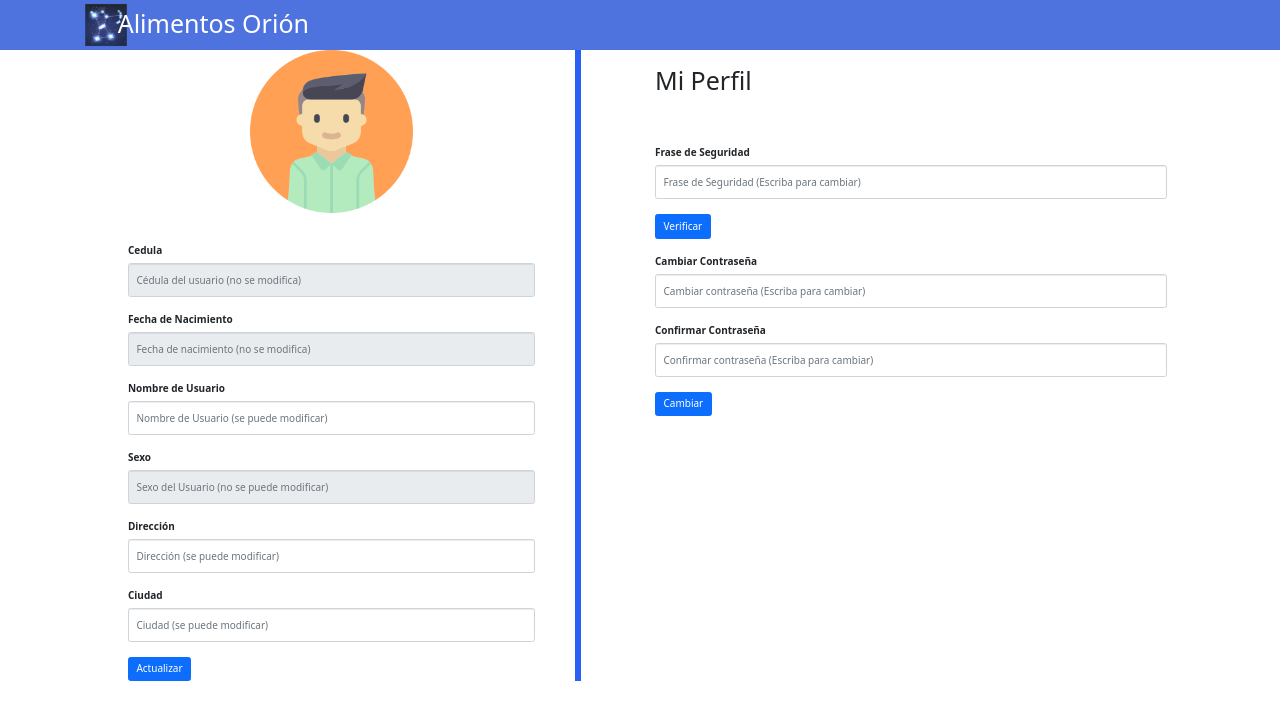
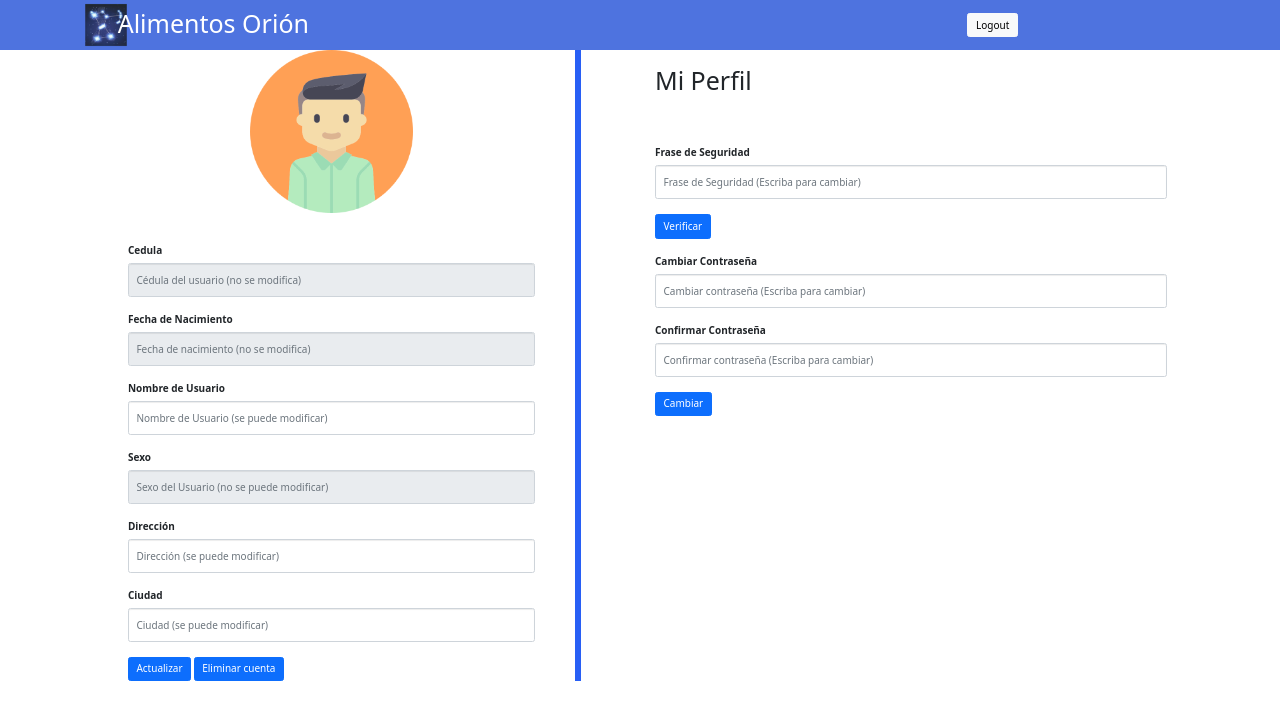
Before and after one commit to J4ngel/H4ckaton_2021, a Flask app: page /usuario in a window 1280 px wide. Shown: the top 720 px of the page. Run offline with Flask 2, Linux system fonts and the light colour scheme; a user stored in the database is signed in; some libraries are stand-ins or nearby versions.

Commit message:
Se agregaron los botones en perfil para poder desloguearse y eliminar sesión, se modificó el logout de la vista de dashboard y por ultimo se agregó la ruta de logout para el deslogueo

```diff
--- a/main.py
+++ b/main.py
@@ -79,10 +79,8 @@ def login():
 
                 if session['rol'] == 3:
                     return redirect('/login/dashboard')
-                elif session['rol'] == 2:
-                    return redirect('/empleado')
                 else:
-                    return redirect('/usuario')
+                    return redirect('/')
 
     if 'user' in session:
         if session['rol']==3:
@@ -93,6 +91,16 @@ def login():
             return redirect('/usuario')
     else:
         return render_template('login.html')
+
+@app.route('/logout', methods=['GET'])
+def logout():
+    if 'user' in session:
+        session.clear()
+        flash('Sesión cerrada exitosamente!')
+        return redirect('/login')
+    else:
+        flash("Primero debe iniciar sesion")
+        return redirect('/login')
 
 @app.route('/login/recuperar_usuario', methods=['POST'])
 def recuperar_usuario():
@@ -251,15 +259,6 @@ def registro_empleado():
 # Jacke: Pagina de administrador
 @app.route('/login/dashboard', methods=['GET','POST'])
 def dashboard():
-    if request.method == 'POST':
-        if 'user' in session:
-            session.clear()
-            flash('Sesión cerrada exitosamente!')
-            return redirect('/login')
-        else:
-            flash("Primero debe iniciar sesion")
-            return redirect('/login')
-
     if 'user' in session:
         if session['rol'] == 3:
             return render_template('dashboard/dashboard.html')
--- a/templates/constantes.html
+++ b/templates/constantes.html
@@ -21,6 +21,13 @@
 
             <div class="col-6">
             </div>
+            {% if 'user' in session%}
+                {% if session['rol'] == 1 or session['rol'] == 2%}
+                <div class="col-3">
+                    <a href="/logout"><button class="btn btn-light" id=>Logout</button></a>
+                </div>
+                {% endif %}
+            {% endif %}
         </div>
 
         {% block alertas %}{% endblock %}
--- a/templates/dashboard/constante_dashboard.html
+++ b/templates/dashboard/constante_dashboard.html
@@ -463,7 +463,7 @@
                 <div class="modal-body">Select "Logout" below if you are ready to end your current session.</div>
                 <form class="modal-footer" method="post">
                     <button class="btn btn-secondary" type="button" data-dismiss="modal">Cancel</button>
-                    <button type="submit" class="btn btn-primary">Logout</button>
+                    <a href="/logout"><button type="button" class="btn btn-primary">Logout</button></a>
                 </form>
             </div>
         </div>
--- a/templates/usuarioExterno.html
+++ b/templates/usuarioExterno.html
@@ -40,6 +40,7 @@
             <input type="text" class="form-control" placeholder="Ciudad (se puede modificar)" id="id_field">
             <br>
             <button type="button" class="btn btn-primary" id="btn-actualizar">Actualizar</button>
+            <button type="button" class="btn btn-primary" id="btn-actualizar">Eliminar cuenta</button>
         </div>
 
         <div class="col-1 align-items-right">
--- a/templates/usuarioInterno.html
+++ b/templates/usuarioInterno.html
@@ -40,6 +40,7 @@
             <input type="text" class="form-control" placeholder="Ciudad (se puede modificar)" id="id_field">
             <br>
             <button type="button" class="btn btn-primary" id="btn-actualizar">Actualizar</button>
+            <button type="button" class="btn btn-primary" id="btn-actualizar">Eliminar cuenta</button>
         </div>
 
         <div class="col-1 align-items-right">
```
